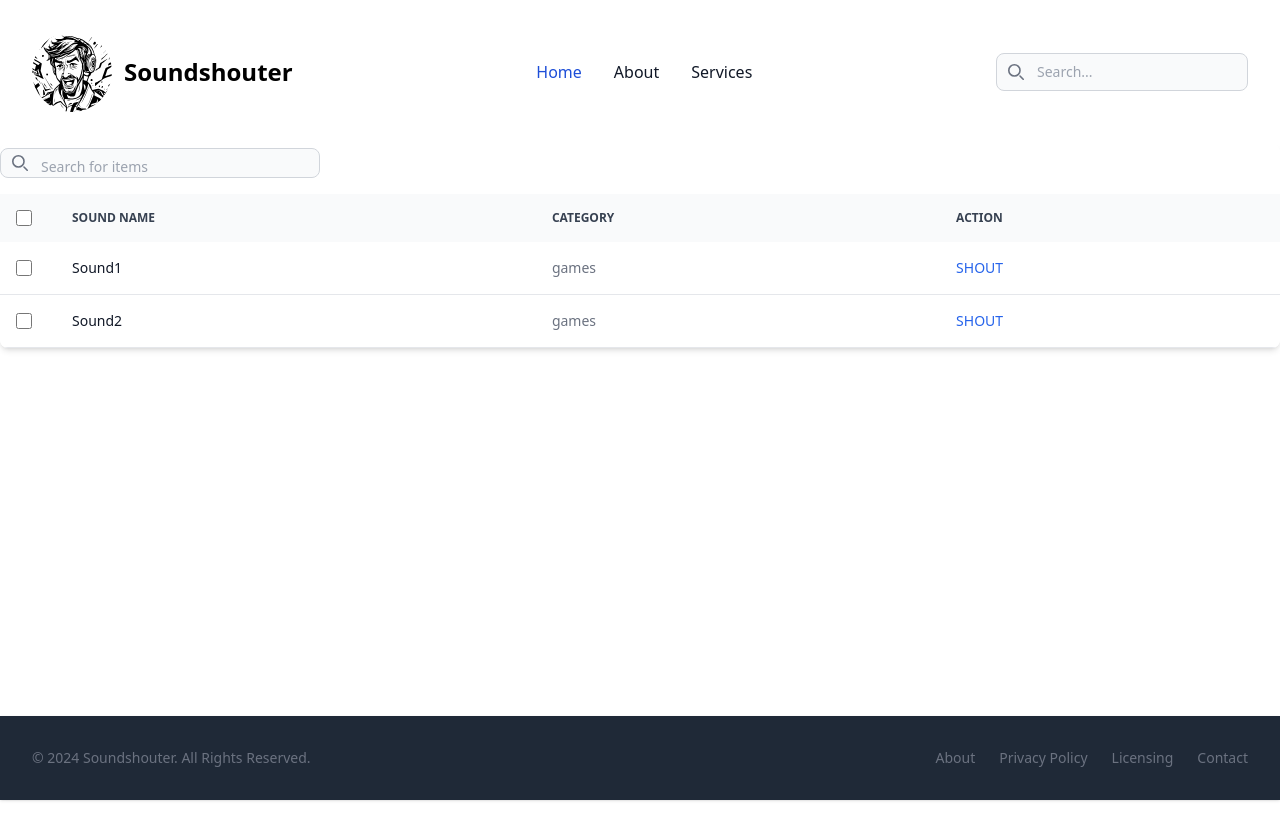
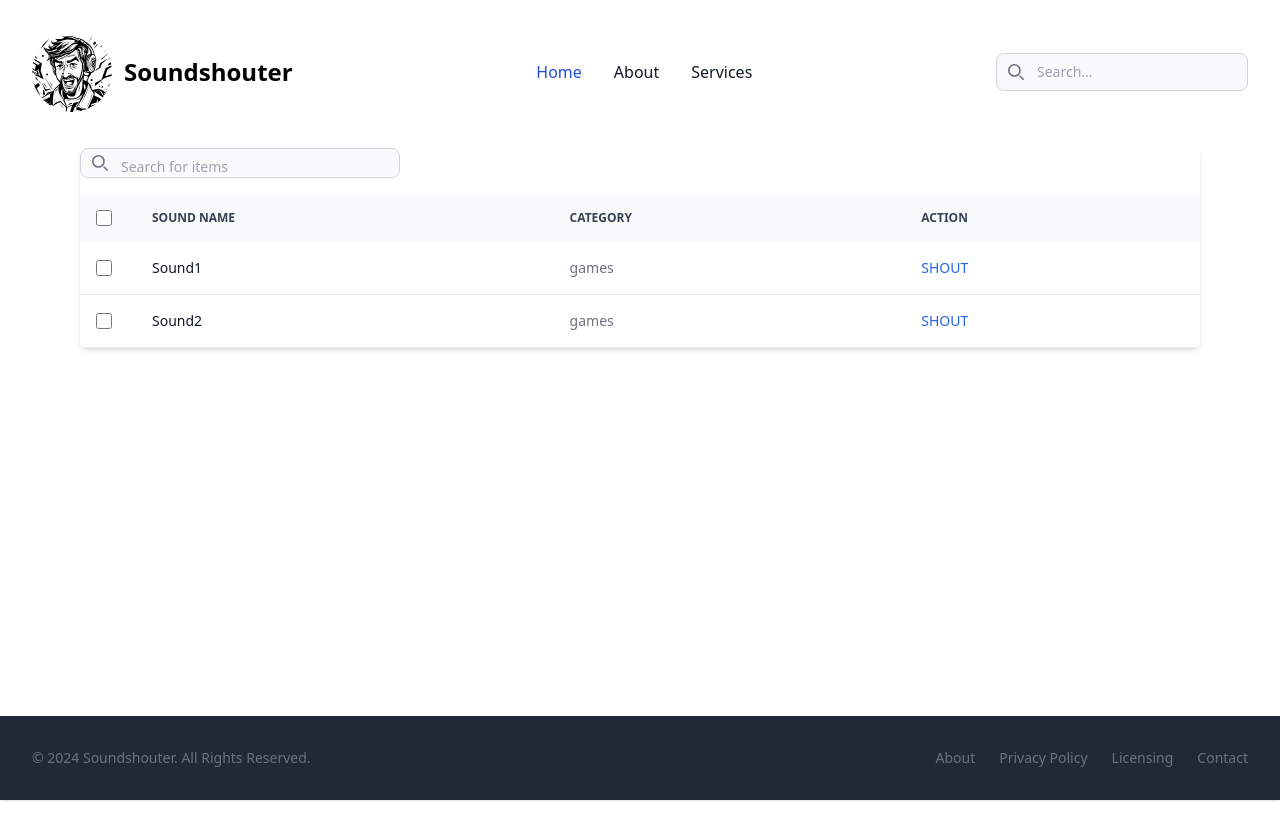
Before and after one commit to dr-R3dn3ck/soundshouter, a Vue app in the folder soundshouter-vite-webapp/: page / in a window 1280 px wide. Shown: the top 840 px of the page. Built offline with nearby package versions, Linux system fonts and the light colour scheme.

Commit message:
changed width of sound table

```diff
--- a/soundshouter-vite-webapp/src/App.vue
+++ b/soundshouter-vite-webapp/src/App.vue
@@ -6,7 +6,7 @@
     <NavBar />
   </header>
 
-  <body class="min-h-screen max-h-screen dark:bg-gray-800">
+  <body class="px-20 min-h-screen max-h-screen width dark:bg-gray-800">
     <SoundTable>
       <SoundElement v-for="sound in sndObject"
       :title="sound.title"
```
Also changed, not shown: 1 other file (tests, documents, lock files or other folders).
